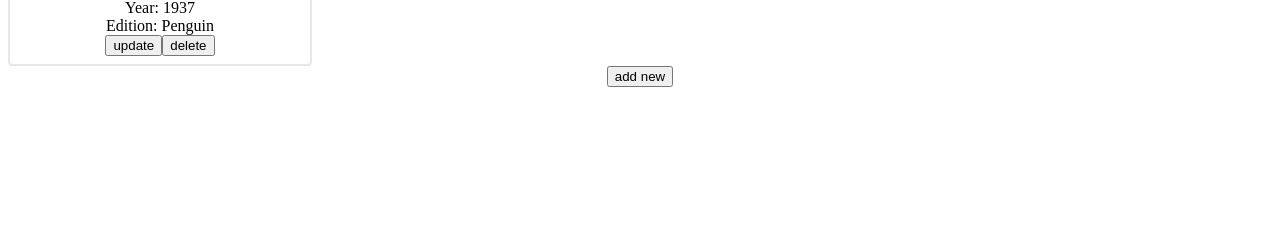
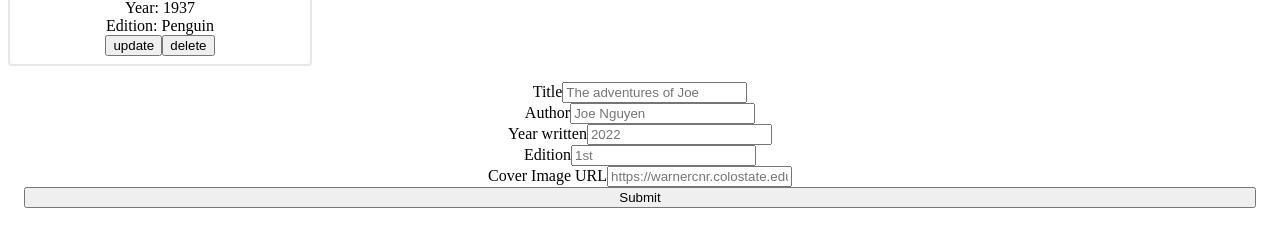
Before and after one commit to Tungtono/bookshelf, a React (Create React App) app: page / in a window 1280 px wide. Shown: the part 838-1067 px from the top of the page. Before the commit the page ends 933 px from the top, so only its background shows below. Built offline with nearby package versions, Linux system fonts and the light colour scheme.

Commit message:
add addnewbook feature

```diff
--- a/src/components/App.js
+++ b/src/components/App.js
@@ -1,22 +1,47 @@
 import React, { useState } from "react";
 import { bookData } from './data';
-
+import {nanoid} from 'nanoid'
 
 const App = () => {
     const [state, setState] = useState(bookData)
-    const handleAddNew = () => {
+    const [addFormData, setAddFormData] = useState({
+        title: "",
+        author:'',
+        year_written:'',
+        edition:'',
+        coverimg:''
+    })
+    const handleDelete = (bookId) => {
         return (
-            console.log("added new")
+            alert(`deleted the book number ${bookId}`),
+            setState(
+                prevState => prevState.filter(el => el.id !== bookId)
+            )
         )
     };
 
-    const handleDelete = (bookId) => {
-        return (
-            console.log(`deleted ${bookId}`),
-            setState(
-                prevState => prevState.filter(el => el.id != bookId)
-            )
-        )
+    const handleAddNew = (e) => {
+        alert('added a new book');
+        e.preventDefault();
+
+        const newBook = {
+            id: nanoid(),
+            title: addFormData.title,
+            author: addFormData.author,
+            year_written: addFormData.year_written,
+            edition: addFormData.edition,
+            coverimg: addFormData.coverimg
+        }
+        const newBooks = [...state, newBook]
+        setState(newBooks)
+        console.log(state)
+    };
+
+    const handleAddNewChange = ( e ) => {
+        const newFormData = {...addFormData};
+        newFormData[e.target.name] = e.target.value;
+        setAddFormData(newFormData);
+
     };
 
     const handleUpdate = () => {
@@ -27,23 +52,30 @@ const App = () => {
     return <div>
         <header>Logo</header>
         <input type='text' />
-        <input type="submit" value="Search"/>
+        <input type="submit" value="Search" />
         <div className='bookCards'>
             {state.map((book) => {
                 return (
                     <div className='bookCard' key={book.id}>
-                    <img className='coverimg' src={ book.coverimg } ></img>
-                    <div>Title: { book.title }</div>
-                    <div>Author: { book.author }</div>
-                    <div>Year: { book.year_written }</div>
-                    <div>Edition: { book.edition }</div>
+                        <img className='coverimg' alt="cover" src={book.coverimg} ></img>
+                        <div>Title: {book.title}</div>
+                        <div>Author: {book.author}</div>
+                        <div>Year: {book.year_written}</div>
+                        <div>Edition: {book.edition}</div>
                         <button onClick={handleUpdate}>update</button>
                         <button onClick={e => handleDelete(book.id)}>delete</button>
                     </div>
                 )
             })}
         </div>
-        <button onClick={handleAddNew}>add new</button>
+        <form className="addNewForm" onSubmit={(e) => handleAddNew(e)}>
+            <label >Title<input id="title" type='text' name="title" onChange={(e) => handleAddNewChange( e)} placeholder='The adventures of Joe' /></label>
+            <label >Author<input id="author" type='text' name="author" onChange={(e) => handleAddNewChange( e)} placeholder='Joe Nguyen'></input></label>
+            <label >Year written<input id="year_written" type='text' name="year_written" onChange={(e) => handleAddNewChange( e)} placeholder='2022' /></label>
+            <label >Edition<input id="edition" type='text' name="edition" onChange={(e) => handleAddNewChange( e)} placeholder='1st' /></label>
+            <label >Cover Image URL<input id="coverimg" type='text' name="coverimg" onChange={(e) => handleAddNewChange( e)} placeholder='https://warnercnr.colostate.edu/wp-content/uploads/sites/2/2017/04/shutterstock_428626417.jpg' /></label>
+            <input id="submit" type='submit'></input>
+        </form>
     </div>
 }
 
--- a/src/index.css
+++ b/src/index.css
@@ -35,3 +35,8 @@ img {
     grid-gap: 1rem;
 
     }
+
+.addNewForm {
+    display: grid;
+    padding: 1rem;
+}
```
Lines whose indentation alone changed are shown as unchanged.
